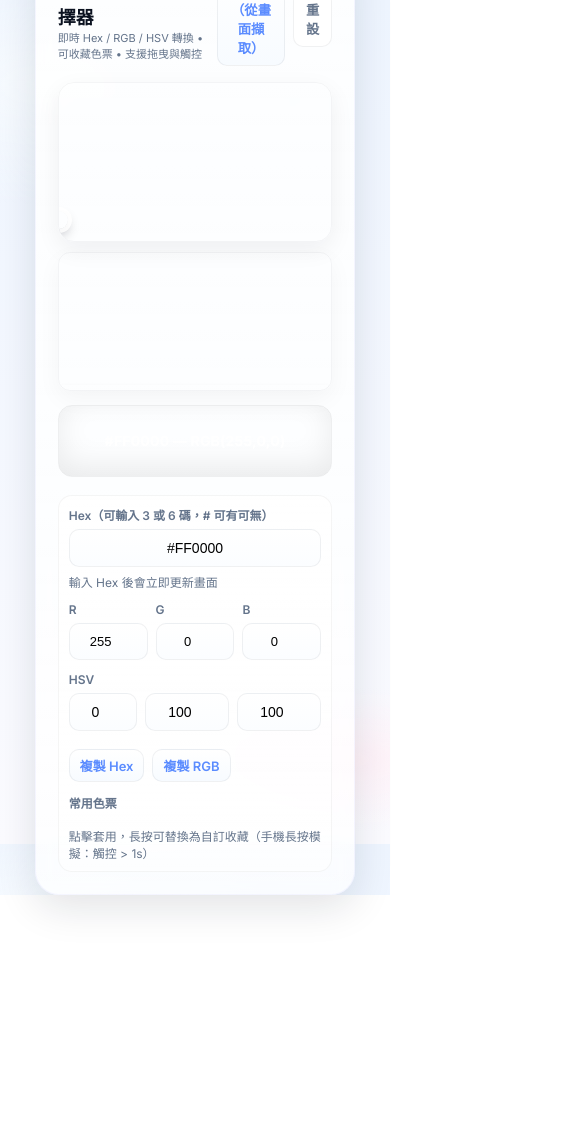
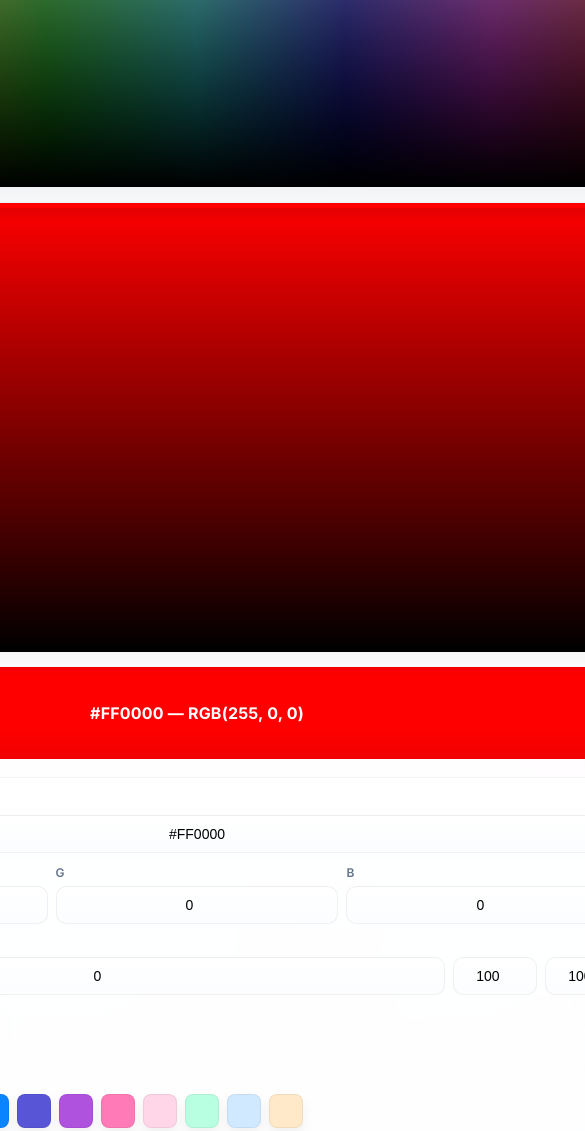
Before and after one commit to HannaHome/Color-Picker, a plain HTML site: page index.html in a window 390 px wide. Shown: the top 1131 px of the page, 585 px wide, since content can reach past the window. Before the commit the page ends 895 px from the top, so only its background shows below. Drawn offline with Linux system fonts and the light colour scheme.

Commit message:
Update index.html

```diff
--- a/index.html
+++ b/index.html
@@ -1,8 +1,8 @@
 <!DOCTYPE html>
 <html lang="zh-Hant">
 <head>
-<meta charset="utf-8" />
-<meta name="viewport" content="width=device-width,initial-scale=1" />
+<meta charset="utf-8">
+<meta name="viewport" content="width=device-width,initial-scale=1">
 <title>Ultra美型色碼選擇器（含取色器）</title>
 <link href="https://fonts.googleapis.com/css2?family=Inter:wght@400;600;700&display=swap" rel="stylesheet">
 <style>
@@ -13,18 +13,10 @@
     --radius: 16px;
   }
   *{box-sizing:border-box}
-  html,body{height:100%}
-  body{
-    margin:0;
-    font-family:Inter,system-ui,-apple-system,"Segoe UI",Roboto,"Noto Sans",Arial;
+  html,body{height:100%;margin:0;font-family:Inter,system-ui,-apple-system,"Segoe UI",Roboto,"Noto Sans",Arial;display:flex;align-items:center;justify-content:center;padding:28px;color:#0f172a;
     background: radial-gradient(1200px 600px at 10% 10%, #f7fbff 0%, transparent 20%),
                 radial-gradient(1000px 400px at 90% 90%, #fff2f8 0%, transparent 18%),
                 linear-gradient(180deg,#eef5ff 0%, #fbfbff 100%);
-    display:flex;
-    align-items:center;
-    justify-content:center;
-    padding:28px;
-    color:#0f172a;
   }
 
   .card{
@@ -56,159 +48,35 @@
     align-items:start;
   }
 
-  /* left area: picker */
-  .picker-wrap{
-    display:flex;
-    gap:14px;
-    align-items:stretch;
-  }
+  .picker-wrap{display:flex;gap:14px;align-items:stretch;}
+  .hs-box{flex:1;min-height:320px;border-radius:16px;overflow:hidden;position:relative;box-shadow:0 8px 24px rgba(15,23,42,0.06);border:1px solid rgba(15,23,42,0.04);}
+  .v-box{width:44px;min-height:320px;border-radius:12px;overflow:hidden;position:relative;box-shadow:0 8px 24px rgba(2,6,23,0.04);border:1px solid rgba(15,23,42,0.04);}
+  canvas{display:block;width:100%;height:100%}
+  .indicator{position:absolute;width:18px;height:18px;border-radius:50%;transform:translate(-50%,-50%);box-shadow:0 0 0 4px rgba(255,255,255,0.85),0 6px 12px rgba(2,6,23,0.25);pointer-events:none;}
+  .v-ind{position:absolute;left:0;right:0;height:10px;border-radius:6px;transform:translateY(-50%);pointer-events:none;box-shadow:0 6px 10px rgba(2,6,23,0.12);}
 
-  .hs-box{
-    flex:1;
-    min-height:320px;
-    border-radius:16px;
-    overflow:hidden;
-    position:relative;
-    box-shadow: 0 8px 24px rgba(15,23,42,0.06);
-    border:1px solid rgba(15,23,42,0.04);
-  }
-  canvas{display:block;width:100%;height:100%}
-  .indicator{
-    position:absolute;
-    width:18px;height:18px;border-radius:50%;
-    transform:translate(-50%,-50%);
-    box-shadow: 0 0 0 4px rgba(255,255,255,0.85), 0 6px 12px rgba(2,6,23,0.25);
-    pointer-events:none;
-  }
+  .preview{margin-top:14px;border-radius:14px;height:92px;display:flex;align-items:center;justify-content:center;color:white;font-weight:700;font-size:16px;letter-spacing:0.2px;border:1px solid rgba(0,0,0,0.06);box-shadow: inset 0 -10px 30px rgba(0,0,0,0.08);}
 
-  .v-box{
-    width:44px;
-    min-height:320px;
-    border-radius:12px;
-    overflow:hidden;
-    position:relative;
-    box-shadow: 0 8px 24px rgba(2,6,23,0.04);
-    border:1px solid rgba(15,23,42,0.04);
-  }
-  .v-ind{
-    position:absolute;
-    left:0;right:0;
-    height:10px;
-    border-radius:6px;
-    transform:translateY(-50%);
-    pointer-events:none;
-    box-shadow: 0 6px 10px rgba(2,6,23,0.12);
-  }
-
-  /* preview */
-  .preview{
-    margin-top:14px;
-    border-radius:14px;
-    height:92px;
-    display:flex;
-    align-items:center;
-    justify-content:center;
-    color:white;
-    font-weight:700;
-    font-size:16px;
-    letter-spacing:0.2px;
-    border:1px solid rgba(0,0,0,0.06);
-    box-shadow: inset 0 -10px 30px rgba(0,0,0,0.08);
-  }
-
-  /* right panel */
-  .panel-right{
-    padding:16px;
-    background:linear-gradient(180deg,rgba(255,255,255,0.7),rgba(255,255,255,0.5));
-    border-radius:14px;
-    border:1px solid rgba(2,6,23,0.04);
-  }
-
+  .panel-right{padding:16px;background:linear-gradient(180deg,rgba(255,255,255,0.7),rgba(255,255,255,0.5));border-radius:14px;border:1px solid rgba(2,6,23,0.04);}
   .field{margin-bottom:12px}
   label{display:block;font-size:12px;color:var(--muted);font-weight:600;margin-bottom:6px}
-  input[type="text"], input[type="number"]{
-    width:100%;
-    padding:10px 12px;
-    border-radius:10px;
-    border:1px solid rgba(15,23,42,0.06);
-    background:linear-gradient(180deg,#ffffff,#fbfdff);
-    font-size:14px;
-    outline:none;
-    transition:box-shadow .12s, border-color .12s, transform .08s;
-    text-align:center;
-  }
-  input[type="text"]:focus, input[type="number"]:focus{
-    box-shadow:0 6px 18px rgba(59,130,246,0.12);
-    border-color:var(--accent);
-  }
-
-  .row{display:flex;gap:8px}
-  .row .col{flex:1}
-
-  .copy-btn{
-    margin-top:6px;
-    display:inline-flex;
-    gap:8px;
-    align-items:center;
-    justify-content:center;
-    padding:8px 12px;
-    border-radius:10px;
-    border:1px solid rgba(15,23,42,0.06);
-    background:linear-gradient(180deg,#fff,#f7fbff);
-    cursor:pointer;
-    font-weight:600;
-    color:var(--accent);
-    transition:transform .08s, box-shadow .12s;
-  }
+  input[type="text"], input[type="number"]{width:100%;padding:10px 12px;border-radius:10px;border:1px solid rgba(15,23,42,0.06);background:linear-gradient(180deg,#ffffff,#fbfdff);font-size:14px;outline:none;text-align:center;transition:box-shadow .12s, border-color .12s, transform .08s;}
+  input:focus{box-shadow:0 6px 18px rgba(59,130,246,0.12);border-color:var(--accent);}
+  .row{display:flex;gap:8px}.row .col{flex:1}
+  .copy-btn{margin-top:6px;display:inline-flex;gap:8px;align-items:center;justify-content:center;padding:8px 12px;border-radius:10px;border:1px solid rgba(15,23,42,0.06);background:linear-gradient(180deg,#fff,#f7fbff);cursor:pointer;font-weight:600;color:var(--accent);transition:transform .08s, box-shadow .12s;}
   .copy-btn:active{transform:translateY(1px)}
   .swatches{display:flex;gap:8px;flex-wrap:wrap;margin-top:10px}
-  .swatch{
-    width:34px;height:34px;border-radius:8px;border:1px solid rgba(2,6,23,0.06);
-    box-shadow:0 6px 12px rgba(2,6,23,0.06);
-    cursor:pointer;position:relative;
-  }
+  .swatch{width:34px;height:34px;border-radius:8px;border:1px solid rgba(2,6,23,0.06);box-shadow:0 6px 12px rgba(2,6,23,0.06);cursor:pointer;position:relative;}
   .note{font-size:12px;color:var(--muted);margin-top:6px}
+  .eyedropper-btn{padding:8px 12px;border-radius:10px;border:1px solid rgba(15,23,42,0.06);background:linear-gradient(180deg,#fff,#f7fbff);cursor:pointer;font-weight:700;color:var(--accent);}
 
-  .eyedropper-btn{
-    padding:8px 12px;border-radius:10px;border:1px solid rgba(15,23,42,0.06);
-    background:linear-gradient(180deg,#fff,#f7fbff);
-    cursor:pointer;font-weight:700;color:var(--accent);
-  }
+  @media(max-width:880px){.grid{grid-template-columns:1fr}.picker-wrap{flex-direction:column}.v-box{width:100%}.hs-box{min-height:220px}}
 
-  /* small responsiveness */
-  @media (max-width:880px){
-    .grid{grid-template-columns:1fr}
-    .picker-wrap{flex-direction:column}
-    .v-box{width:100%}
-    .hs-box{min-height:220px}
-  }
-
-  /* 超小螢幕自適應 */
-  @media (max-width:400px){
-    .preview{height:72px;font-size:14px;}
-    .hs-box{min-height:160px;}
-    .v-box{min-height:32px;}
-    .picker-wrap{gap:10px;}
-    .panel-right{padding:10px;}
-    .row .col input{font-size:13px;}
-    .copy-btn{padding:6px 10px;font-size:13px;}
-    header{gap:6px;}
-    header h1{font-size:18px;}
-    header .subtitle{font-size:11px;}
-  }
-
-  /* tiny copy toast */
-  .toast{
-    position:fixed;left:50%;transform:translateX(-50%);
-    bottom:28px;padding:10px 16px;border-radius:999px;background:rgba(15,23,42,0.9);
-    color:white;font-weight:600;font-size:13px;opacity:0;pointer-events:none;
-    transition:opacity .18s, transform .18s;
-  }
+  .toast{position:fixed;left:50%;transform:translateX(-50%);bottom:28px;padding:10px 16px;border-radius:999px;background:rgba(15,23,42,0.9);color:white;font-weight:600;font-size:13px;opacity:0;pointer-events:none;transition:opacity .18s, transform .18s;}
   .toast.show{opacity:1;transform:translateX(-50%) translateY(-6px);pointer-events:auto}
 </style>
 </head>
 <body>
-
 <div class="card" role="application" aria-label="色碼選擇器">
   <header>
     <div>
@@ -216,7 +84,7 @@
       <div class="subtitle">即時 Hex / RGB / HSV 轉換 • 可收藏色票 • 支援拖曳與觸控</div>
     </div>
     <div style="display:flex;gap:8px;align-items:center">
-      <button id="eyedropBtn" class="eyedropper-btn" title="從畫面擷取顏色">取色器（從畫面擷取）</button>
+      <button id="eyedropBtn" class="eyedropper-btn">取色器（從畫面擷取）</button>
       <button id="resetBtn" style="padding:8px 12px;border-radius:10px;border:1px solid rgba(15,23,42,0.06);background:#fff;font-weight:700;color:var(--muted);cursor:pointer">重設</button>
     </div>
   </header>
@@ -224,58 +92,29 @@
   <div class="grid">
     <div>
       <div class="picker-wrap">
-        <div class="hs-box" id="hsBox" aria-label="色相與飽和度選擇">
-          <canvas id="hsCanvas"></canvas>
-          <div id="hsIndicator" class="indicator" aria-hidden="true"></div>
-        </div>
-
-        <div class="v-box" id="vBox" aria-label="亮度選擇">
-          <canvas id="vCanvas"></canvas>
-          <div id="vIndicator" class="v-ind" aria-hidden="true"></div>
-        </div>
+        <div class="hs-box" id="hsBox"><canvas id="hsCanvas"></canvas><div id="hsIndicator" class="indicator"></div></div>
+        <div class="v-box" id="vBox"><canvas id="vCanvas"></canvas><div id="vIndicator" class="v-ind"></div></div>
       </div>
-
-      <div id="preview" class="preview" aria-live="polite">#FF0000 — RGB(255,0,0)</div>
+      <div id="preview" class="preview">#FF0000 — RGB(255,0,0)</div>
     </div>
 
-    <aside class="panel-right" aria-label="色碼資訊">
+    <aside class="panel-right">
       <div class="field">
-        <label for="hex">Hex（可輸入 3 或 6 碼，# 可有可無）</label>
-        <input id="hex" type="text" maxlength="7" placeholder="FF00AA 或 #FF00AA" value="#FF0000" aria-describedby="hexHelp">
-        <div class="note" id="hexHelp">輸入 Hex 後會立即更新畫面</div>
+        <label for="hex">Hex</label>
+        <input id="hex" type="text" maxlength="7" placeholder="FF00AA 或 #FF00AA" value="#FF0000">
       </div>
-
       <div class="field row">
-        <div class="col">
-          <label for="r">R</label>
-          <input id="r" type="number" min="0" max="255" value="255">
-        </div>
-        <div class="col">
-          <label for="g">G</label>
-          <input id="g" type="number" min="0" max="255" value="0">
-        </div>
-        <div class="col">
-          <label for="b">B</label>
-          <input id="b" type="number" min="0" max="255" value="0">
-        </div>
+        <div class="col"><label>R</label><input id="r" type="number" min="0" max="255" value="255"></div>
+        <div class="col"><label>G</label><input id="g" type="number" min="0" max="255" value="0"></div>
+        <div class="col"><label>B</label><input id="b" type="number" min="0" max="255" value="0"></div>
       </div>
-
       <div class="field row" style="align-items:center">
-        <div style="flex:1">
-          <label>HSV</label>
-          <div style="display:flex;gap:8px">
-            <input id="h" type="number" min="0" max="360" value="0" style="flex:1" />
-            <input id="s" type="number" min="0" max="100" value="100" style="width:84px" />
-            <input id="v" type="number" min="0" max="100" value="100" style="width:84px" />
-          </div>
-        </div>
+        <div style="flex:1"><label>HSV</label><div style="display:flex;gap:8px"><input id="h" type="number" min="0" max="360" value="0" style="flex:1"><input id="s" type="number" min="0" max="100" value="100" style="width:84px"><input id="v" type="number" min="0" max="100" value="100" style="width:84px"></div></div>
       </div>
-
       <div style="display:flex;gap:8px;margin-top:8px">
-        <div class="copy-btn" id="copyHexBtn" title="複製 Hex">複製 Hex</div>
-        <div class="copy-btn" id="copyRgbBtn" title="複製 RGB">複製 RGB</div>
+        <div class="copy-btn" id="copyHexBtn">複製 Hex</div>
+        <div class="copy-btn" id="copyRgbBtn">複製 RGB</div>
       </div>
-
       <div style="margin-top:12px">
         <label>常用色票</label>
         <div class="swatches" id="swatches"></div>
@@ -284,40 +123,124 @@
     </aside>
   </div>
 </div>
-
-<div id="toast" class="toast" role="status" aria-live="polite">複製成功</div>
+<div id="toast" class="toast">複製成功</div>
 
 <script>
-/* ===============================
-   Helper color conversion utils
-   =============================== */
+const hsCanvas=document.getElementById('hsCanvas'),vCanvas=document.getElementById('vCanvas');
+const hsCtx=hsCanvas.getContext('2d'),vCtx=vCanvas.getContext('2d');
+const hsBox=document.getElementById('hsBox'),vBox=document.getElementById('vBox');
+const hsIndicator=document.getElementById('hsIndicator'),vIndicator=document.getElementById('vIndicator');
+const preview=document.getElementById('preview');
+const hexInput=document.getElementById('hex'),rInput=document.getElementById('r'),gInput=document.getElementById('g'),bInput=document.getElementById('b');
+const hInput=document.getElementById('h'),sInput=document.getElementById('s'),vInput=document.getElementById('v');
+const copyHexBtn=document.getElementById('copyHexBtn'),copyRgbBtn=document.getElementById('copyRgbBtn');
+const swatchesEl=document.getElementById('swatches');
+const resetBtn=document.getElementById('resetBtn'),eyedropBtn=document.getElementById('eyedropBtn');
+let state={h:0,s:1,v:1};
+const defaultSwatches=['#FF3B30','#FF9500','#FFCC00','#34C759','#5AC8FA','#0A84FF','#5856D6','#AF52DE','#ff7ab6','#ffd6e7','#b8ffe1','#d1e9ff','#ffe9c8'];
 
 function clamp(v,a,b){return Math.max(a,Math.min(b,v))}
-function hsvToRgb(h,s,v){
-  let c=v*s, x=c*(1-Math.abs((h/60)%2-1)), m=v-c, r=0,g=0,b=0;
-  if(h<60){r=c;g=x;b=0;}else if(h<120){r=x;g=c;b=0;}else if(h<180){r=0;g=c;b=x;}else if(h<240){r=0;g=x;b=c;}else if(h<300){r=x;g=0;b=c;}else{r=c;g=0;b=x;}
-  return {r:Math.round((r+m)*255),g:Math.round((g+m)*255),b:Math.round((b+m)*255)};
+function hsvToRgb(h,s,v){let c=v*s,x=c*(1-Math.abs((h/60)%2-1)),m=v-c,r=0,g=0,b=0;if(h<60){r=c;g=x;b=0;}else if(h<120){r=x;g=c;b=0;}else if(h<180){r=0;g=c;b=x;}else if(h<240){r=0;g=x;b=c;}else if(h<300){r=x;g=0;b=c;}else{r=c;g=0;b=x;}return{r:Math.round((r+m)*255),g:Math.round((g+m)*255),b:Math.round((b+m)*255)}}
+function rgbToHsv(r,g,b){r/=255;g/=255;b/=255;let max=Math.max(r,g,b),min=Math.min(r,g,b),d=max-min,h=0;if(d===0)h=0;else if(max===r)h=((g-b)/d)%6;else if(max===g)h=(b-r)/d+2;else h=(r-g)/d+4;h=h*60;if(h<0)h+=360;let s=max===0?0:d/max,v=max;return{h:Math.round(h),s:parseFloat(s.toFixed(4)),v:parseFloat(v.toFixed(4))}}
+function rgbToHex(r,g,b){return[r,g,b].map(x=>x.toString(16).padStart(2,'0')).join('').toUpperCase()}
+function hexToRgb(hex){hex=(''+hex).trim().replace(/^#/,'');if(hex.length===3)hex=hex.split('').map(c=>c+c).join('');if(!/^[0-9A-Fa-f]{6}$/.test(hex))return null;return{r:parseInt(hex.slice(0,2),16),g:parseInt(hex.slice(2,4),16),b:parseInt(hex.slice(4,6),16)}}
+
+function resizeAll(){
+  const dspr=window.devicePixelRatio||1;
+  function fit(c,container){
+    const r=container.getBoundingClientRect();
+    c.width=Math.max(1,Math.floor(r.width*dspr));
+    c.height=Math.max(1,Math.floor(r.height*dspr));
+    c.style.width=r.width+'px';
+    c.style.height=r.height+'px';
+    c.getContext('2d').setTransform(dspr,0,0,dspr,0,0);
+  }
+  fit(hsCanvas,hsBox);fit(vCanvas,vBox);
+  drawHS();drawV();updateUI();
 }
-function rgbToHsv(r,g,b){
-  r/=255;g/=255;b/=255;
-  let max=Math.max(r,g,b),min=Math.min(r,g,b),d=max-min,h=0;
-  if(d===0)h=0;else if(max===r)h=((g-b)/d)%6;else if(max===g)h=(b-r)/d+2;else h=(r-g)/d+4;
-  h=(h*60);if(h<0)h+=360;
-  let s=max===0?0:d/max,v=max;
-  return {h:Math.round(h),s:parseFloat(s.toFixed(4)),v:parseFloat(v.toFixed(4))};
-}
-function rgbToHex(r,g,b){return [r,g,b].map(x=>x.toString(16).padStart(2,'0')).join('').toUpperCase();}
-function hexToRgb(hex){
-  hex=(''+hex).trim().replace(/^#/,'');
-  if(hex.length===3)hex=hex.split('').map(c=>c+c).join('');
-  if(!/^[0-9A-Fa-f]{6}$/.test(hex))return null;
-  return {r:parseInt(hex.slice(0,2),16),g:parseInt(hex.slice(2,4),16),b:parseInt(hex.slice(4,6),16)};
+window.addEventListener('resize',resizeAll);window.addEventListener('orientationchange',resizeAll);
+
+function drawHS(){const w=hsCanvas.width/(window.devicePixelRatio||1),h=hsCanvas.height/(window.devicePixelRatio||1);
+let grad=hsCtx.createLinearGradient(0,0,w,0);for(let i=0;i<=360;i+=60)grad.addColorStop(i/360,`hsl(${i},100%,50%)`);hsCtx.fillStyle=grad;hsCtx.fillRect(0,0,w,h);
+let sat=hsCtx.createLinearGradient(0,0,0,h);sat.addColorStop(0,'rgba(255,255,255,1)');sat.addColorStop(1,'rgba(255,255,255,0)');hsCtx.fillStyle=sat;hsCtx.fillRect(0,0,w,h);
+let val=hsCtx.createLinearGradient(0,0,0,h);val.addColorStop(0,'rgba(0,0,0,0)');val.addColorStop(1,'rgba(0,0,0,1)');hsCtx.fillStyle=val;hsCtx.fillRect(0,0,w,h);}
+function drawV(){const w=vCanvas.width/(window.devicePixelRatio||1),h=vCanvas.height/(window.devicePixelRatio||1);
+const topRgb=hsvToRgb(state.h,state.s,1);const g=vCtx.createLinearGradient(0,0,0,h);g.addColorStop(0,`rgb(${topRgb.r},${topRgb.g},${topRgb.b})`);g.addColorStop(1,'#000');vCtx.fillStyle=g;vCtx.fillRect(0,0,w,h);}
+
+function updateUI(){
+  const rgb=hsvToRgb(state.h,state.s,state.v),hex='#'+rgbToHex(rgb.r,rgb.g,rgb.b);
+  preview.style.background=hex;
+  preview.style.color=(rgb.r*299+rgb.g*587+rgb.b*114)/1000>140?'#0b1220':'#fff';
+  preview.textContent=`${hex} — RGB(${rgb.r}, ${rgb.g}, ${rgb.b})`;
+  hexInput.value=hex;rInput.value=rgb.r;gInput.value=rgb.g;bInput.value=rgb.b;
+  hInput.value=Math.round(state.h);sInput.value=Math.round(state.s*100);vInput.value=Math.round(state.v*100);
+  const hsR=hsBox.getBoundingClientRect(),x=(state.h%360)/360*hsR.width,y=(1-state.s)*hsR.height;hsIndicator.style.left=x+'px';hsIndicator.style.top=y+'px';
+  const vR=vBox.getBoundingClientRect(),vy=(1-state.v)*vR.height;vIndicator.style.top=vy+'px';vIndicator.style.background=hex;
 }
 
-/* ====================
-// 後面 JS 內容保持原本你提供的版本
-// 不需改動
-==================== */
+// ===== 拖曳/觸控事件 =====
+function pickHS(e){
+  const rect=hsBox.getBoundingClientRect();
+  let x=(e.touches?e.touches[0].clientX:e.clientX)-rect.left;
+  let y=(e.touches?e.touches[0].clientY:e.clientY)-rect.top;
+  x=clamp(x,0,rect.width);y=clamp(y,0,rect.height);
+  state.h=(x/rect.width)*360;state.s=1-(y/rect.height);drawV();updateUI();
+}
+function pickV(e){
+  const rect=vBox.getBoundingClientRect();
+  let y=(e.touches?e.touches[0].clientY:e.clientY)-rect.top;y=clamp(y,0,rect.height);
+  state.v=1-(y/rect.height);updateUI();
+}
+
+function addDrag(el,handler){
+  let dragging=false;
+  el.addEventListener('mousedown',e=>{dragging=true;handler(e);e.preventDefault()});
+  el.addEventListener('touchstart',e=>{dragging=true;handler(e);e.preventDefault()});
+  window.addEventListener('mousemove',e=>{if(dragging){handler(e);e.preventDefault()}});
+  window.addEventListener('touchmove',e=>{if(dragging){handler(e);e.preventDefault()}},{passive:false});
+  window.addEventListener('mouseup',()=>dragging=false);
+  window.addEventListener('touchend',()=>dragging=false);
+}
+addDrag(hsBox,pickHS);addDrag(vBox,pickV);
+
+// ===== 輸入同步 =====
+function updateFromInputs(){
+  let hex=hexInput.value.replace(/^#/,'');
+  let rgb=hexToRgb(hex);
+  if(rgb){state=rgbToHsv(rgb.r,rgb.g,rgb.b);state.s=Math.min(1,Math.max(0,state.s));state.v=Math.min(1,Math.max(0,state.v));drawV();updateUI();}
+}
+hexInput.addEventListener('change',updateFromInputs);
+[rInput,gInput,bInput].forEach(inp=>inp.addEventListener('change',()=>{
+  const r=parseInt(rInput.value),g=parseInt(gInput.value),b=parseInt(bInput.value);
+  state=rgbToHsv(r,g,b);drawV();updateUI();
+}));
+[hInput,sInput,vInput].forEach(inp=>inp.addEventListener('change',()=>{
+  const h=parseFloat(hInput.value),s=parseFloat(sInput.value)/100,v=parseFloat(vInput.value)/100;
+  state={h:s<0?0:clamp(h,0,360),s:clamp(s,0,1),v:clamp(v,0,1)};drawV();updateUI();
+}));
+
+// ===== 複製功能 =====
+function toast(msg){const t=document.getElementById('toast');t.textContent=msg;t.classList.add('show');setTimeout(()=>t.classList.remove('show'),1200)}
+copyHexBtn.addEventListener('click',()=>{navigator.clipboard.writeText(hexInput.value);toast('Hex 複製成功')});
+copyRgbBtn.addEventListener('click',()=>{navigator.clipboard.writeText(`rgb(${rInput.value},${gInput.value},${bInput.value})`);toast('RGB 複製成功')});
+
+// ===== 色票 =====
+function renderSwatches(){
+  swatchesEl.innerHTML='';
+  defaultSwatches.forEach(c=>{
+    const el=document.createElement('div');el.className='swatch';el.style.background=c;
+    el.addEventListener('click',()=>{hexInput.value=c;updateFromInputs();});
+    el.addEventListener('contextmenu',e=>{e.preventDefault();defaultSwatches[defaultSwatches.indexOf(c)]=hexInput.value;renderSwatches();});
+    swatchesEl.appendChild(el);
+  });
+}
+renderSwatches();
+
+// ===== 重設 =====
+resetBtn.addEventListener('click',()=>{state={h:0,s:1,v:1};drawV();updateUI();});
+
+// ===== 初始化 =====
+resizeAll();
 </script>
 </body>
 </html>
```
